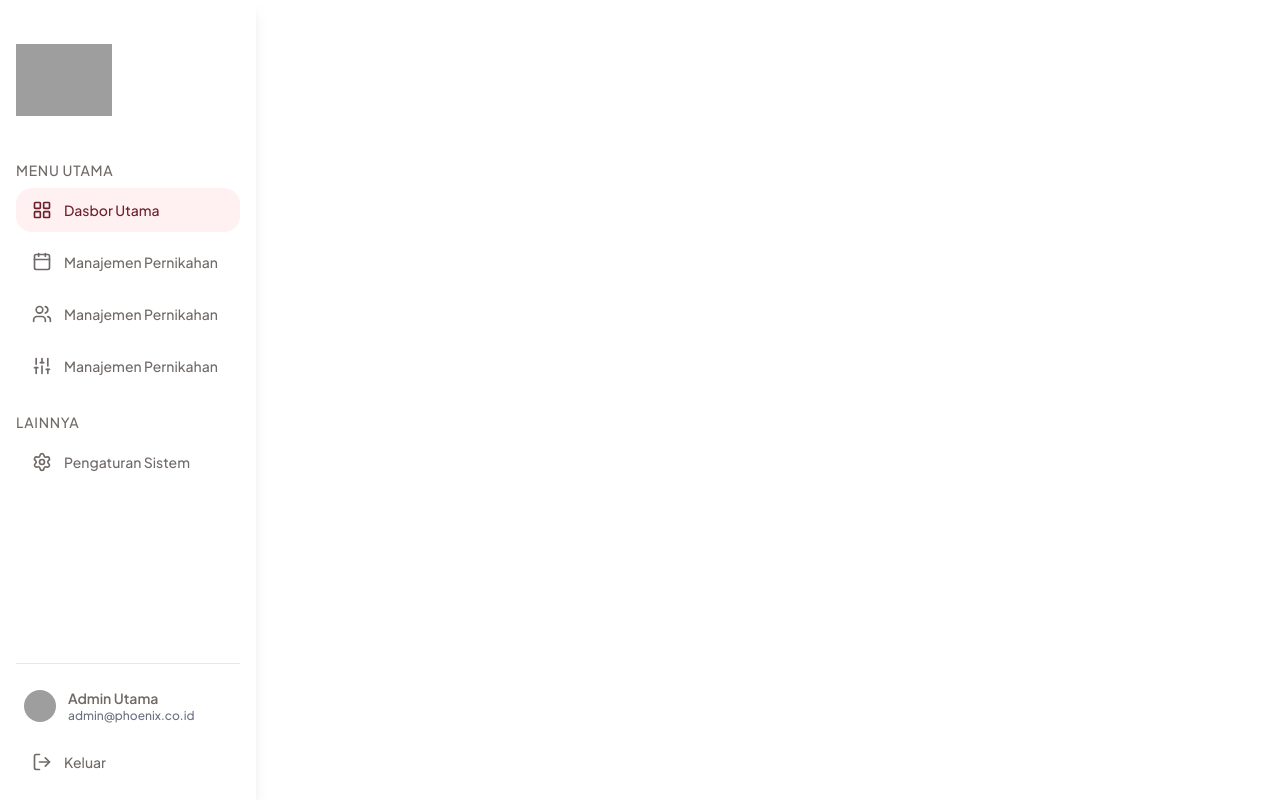
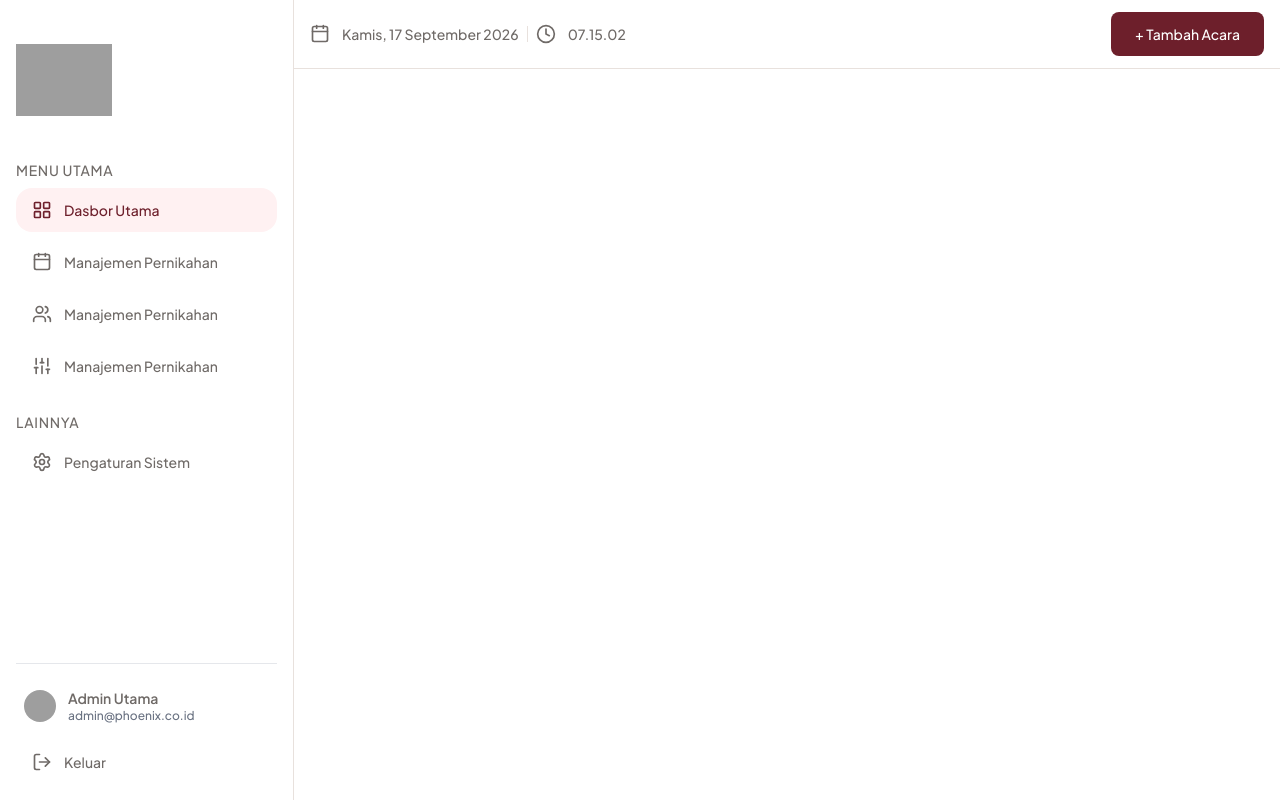
Before and after one commit to ImLostPlsHelp/fe-phoenix-wo, a React (Vite) app: page /dashboard-admin in a window 1280 px wide. Built offline with nearby package versions, Linux system fonts and the light colour scheme; grey boxes are pictures that could not be loaded.

Commit message:
Date and Event done

```diff
--- a/src/components/layout/public/SideBarAdmin.tsx
+++ b/src/components/layout/public/SideBarAdmin.tsx
@@ -2,7 +2,7 @@ import { LayoutGrid, Calendar, Users, Sliders, Settings, LogOut } from "lucide-r
 
 export default function SideBarAdmin() {
   return (
-    <aside className="flex flex-col w-64 h-screen bg-white text-gray-secondary justify-between p-4 shadow-lg text-gray-secondary text-sm font-plus-jkt font-medium">
+    <aside className="flex flex-col w-64 h-screen bg-white text-gray-secondary justify-between p-4 text-gray-secondary text-sm font-plus-jkt font-medium md:min-w-[294px] border-r border-gray-tertiary">
       {/* Bagian Atas: Logo & Navigasi */}
       <div className="flex flex-col">
         {/* Logo */}
--- /dev/null
+++ b/src/components/sections/DateAndEvent.tsx
@@ -0,0 +1,46 @@
+import {Calendar, Clock} from "lucide-react";
+import { useState, useEffect } from "react";
+
+export default function DateAndEvent() {
+    const [time, setTime] = useState(new Date());
+
+    const formattedDate = time.toLocaleDateString("id-ID", {
+        weekday: "long",
+        day: "numeric",
+        month: "long",
+        year: "numeric",
+    });
+
+    const formattedTime = time.toLocaleTimeString("id-ID", {
+        hour: "2-digit",
+        minute: "2-digit",
+        second: "2-digit",
+        hour12: false,
+    })
+
+    useEffect(() => {
+        const interval = setInterval(() => {
+            setTime(new Date());
+        }, 1000);
+        return () => clearInterval(interval);
+    }, []);
+
+    return (
+        <section className="flex flex-row px-4 py-3 bg-white justify-between gap-4 font-plus-jkt font-medium text-sm text-gray-secondary items-center w-full border-b border-gray-tertiary">
+            <section className="flex flex-row gap-2 justify-between items-center">
+                <div className="flex items-center gap-3">
+                    <Calendar className="w-5 h-5" />
+                    <h1>{formattedDate}</h1>
+                </div>
+
+                <div className="h-4 w-px bg-gray-tertiary" />
+
+                <div className="flex items-center gap-3">
+                    <Clock className="w-5 h-5" />
+                    <h1>{formattedTime}</h1>
+                </div>
+            </section>
+            <button className="bg-maroon text-white px-6 py-3 rounded-lg w-fit hover:bg-maroon-dark transition-colors">+ Tambah Acara</button>
+        </section>
+    );
+}
--- a/src/index.css
+++ b/src/index.css
@@ -16,6 +16,7 @@
   --font-fraunces: 'Fraunces', Serif;
   --font-plus-jkt: 'Plus Jakarta Sans', Sans-Serif;
   --color-gray-secondary: #6f6a67;
+  --color-gray-tertiary: #e8e1dd;
 }
 
 @layer utilities {
--- a/src/pages/landing/DashboardAdmin.tsx
+++ b/src/pages/landing/DashboardAdmin.tsx
@@ -1,9 +1,13 @@
 import SideBarAdmin from '../../components/layout/public/SideBarAdmin.tsx';
+import DateAndEvent from '../../components/sections/DateAndEvent.tsx'
 
 export default function DashboardAdmin() {
     return (
-    <section className="flex flex-col min-h-screen">
+    <section className="flex flex-row min-h-screen">
         <SideBarAdmin />
+        <section className="flex flex-col flex-1">
+        <DateAndEvent />
+        </section>
     </section>
     );
 }
```
